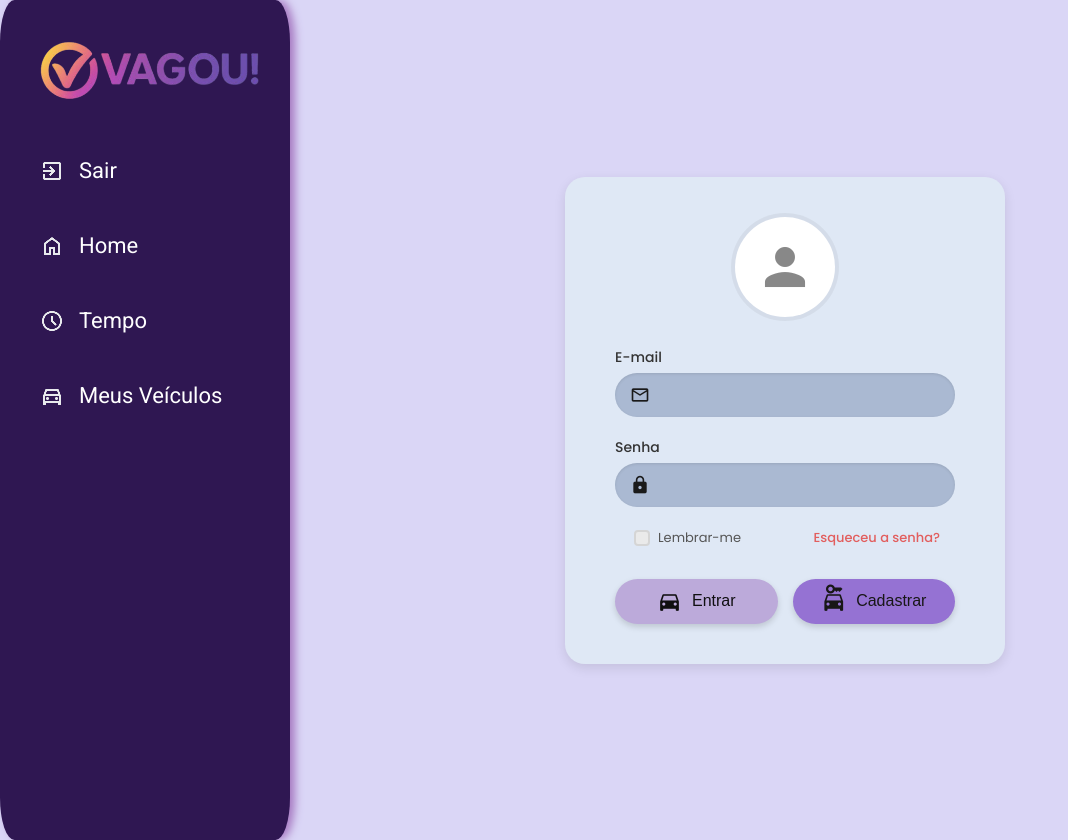
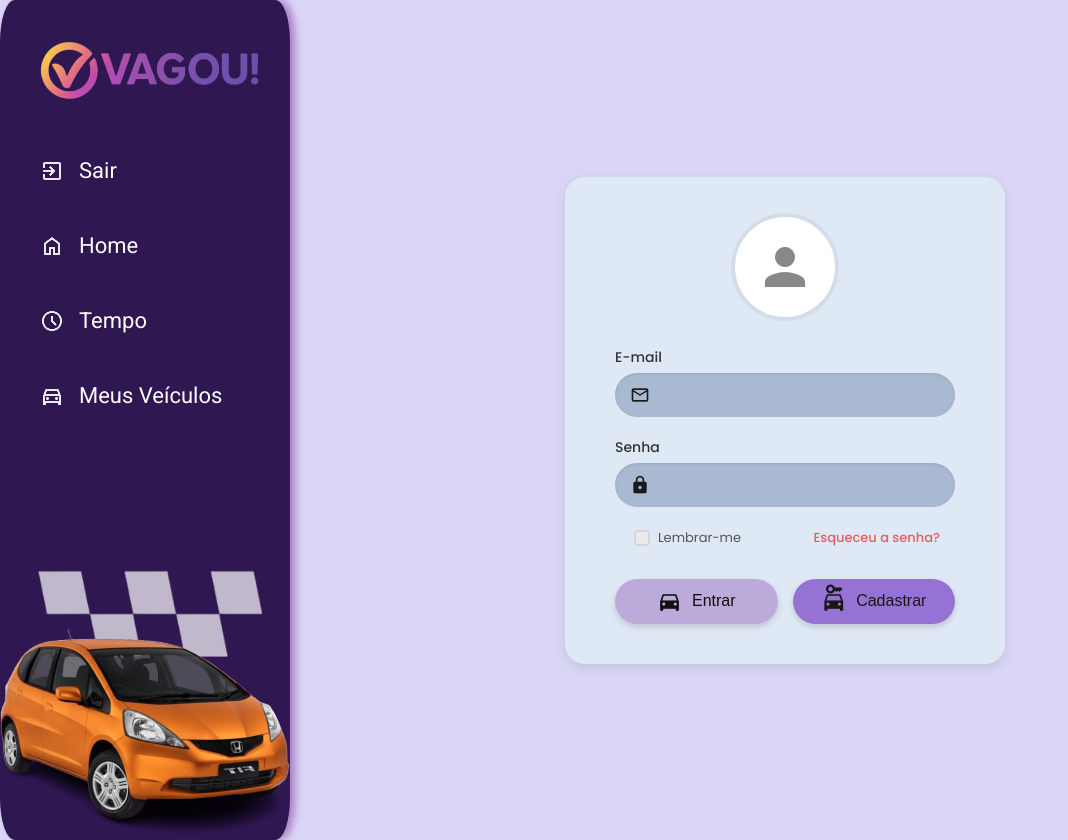
Before and after one commit to PISenacADS/projeto-pi-estacionamento, an Angular app in the folder frontend/: page /usuario/login in a window 1280 px wide. Shown: the whole page, without its empty margins (0-1068 px from the left). Built offline with nearby package versions, Linux system fonts and the light colour scheme.

Commit message:
Refactor code structure for improved readability and maintainability

```diff
--- a/frontend/src/app/shared/components/side-bar-usuario/side-bar-usuario.html
+++ b/frontend/src/app/shared/components/side-bar-usuario/side-bar-usuario.html
@@ -4,8 +4,8 @@
   </div>
 
   <ul class="menu-list">
-     <li>
-       <a routerLink="/usuario/home" routerLinkActive="active">
+    <li>
+      <a routerLink="/usuario/home" routerLinkActive="active">
         <i class="fas fa-"></i>
         <img src="/assets/icons/exit.png" alt="exit" class="icon">
         Sair
@@ -33,4 +33,8 @@
       </a>
     </li>
   </ul>
+  <div class="image-overlay-container">
+    <img src="/assets/images/xadrez.png" alt="xadrez" class="xadrez-image">
+    <img src="/assets/images/carroprincipal.png" alt="carro" class="car-image">
+  </div>
 </div>
--- a/frontend/src/app/shared/components/side-bar-usuario/side-bar-usuario.scss
+++ b/frontend/src/app/shared/components/side-bar-usuario/side-bar-usuario.scss
@@ -47,11 +47,49 @@
   color: white;
 }
 
+.image-car {
+  width: 2px;
+  margin-top: auto;
+}
+
+.image-overlay-container {
+  position: relative;
+  width: 100%;
+  height: 200px;
+  margin-top: auto;
+  display: flex;
+  justify-content: center;
+  align-items: flex-end;
+}
+
+.xadrez-image {
+  position: absolute;
+  bottom: 0;
+  left: 50%;
+  transform: translateX(-50%);
+  width: 100%;
+  height: auto;
+  z-index: 0.1;
+  opacity: 0.7;
+  bottom: 60px;
+}
+
+.car-image {
+  position: absolute;
+  bottom: -20px;
+  left: 50%;
+  transform: translateX(-50%);
+  width: 300px;
+  height: auto;
+  z-index: 2;
+}
+
 
 .menu-list li a:hover .icon,
 .menu-list li a.active .icon {
   color: white;
 }
+
 .menu-list li a.active {
   color: white;
 }
```
Also changed, not shown: frontend/src/assets/images/xadrez.png (added).
